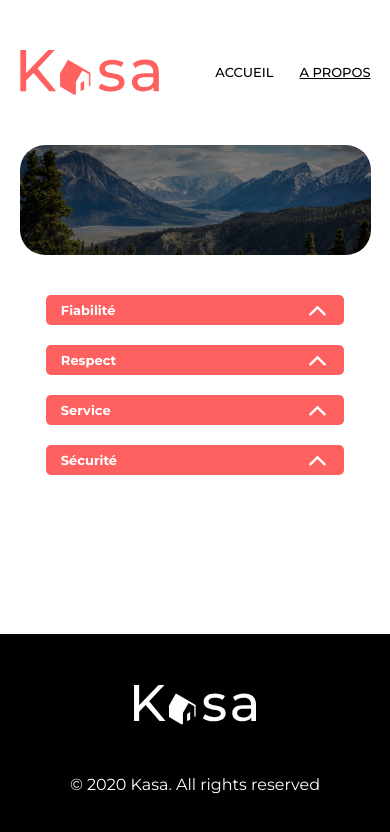
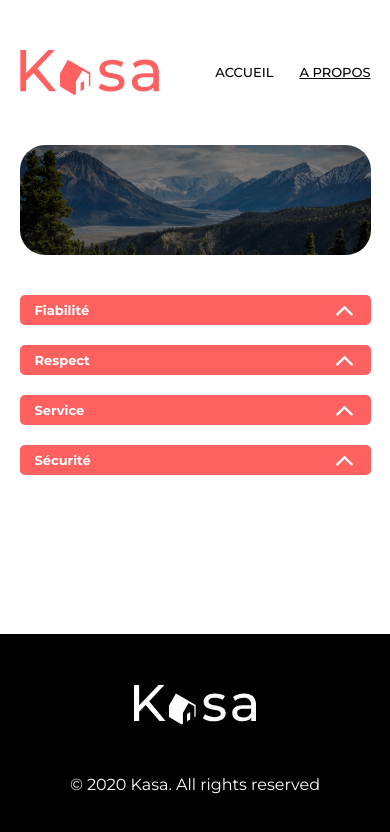
Before and after one commit to lduverger/Kasa, a React (Vite) app: page /Kasa/about in a window 390 px wide. Shown: the top 832 px of the page. Built offline with nearby package versions, Linux system fonts and the light colour scheme.

Commit message:
Collapse Fix - Change margin bottom - set width 100% for mobile version

```diff
--- a/src/components/collapse/_collapse.scss
+++ b/src/components/collapse/_collapse.scss
@@ -1,6 +1,10 @@
 .collapse{
 
-    margin-bottom: 20px;
+    margin-bottom: 30px;
+
+    @media screen and (max-width: $phoneMaxWidth){
+        margin-bottom: 20px;
+    }
 
     &-header{
         display: flex;
@@ -54,6 +58,7 @@
         margin-right: auto;
         @media screen and (max-width: $phoneMaxWidth){
             font-size: 13px;
+            width: 100%;
         }
     }
 
```
